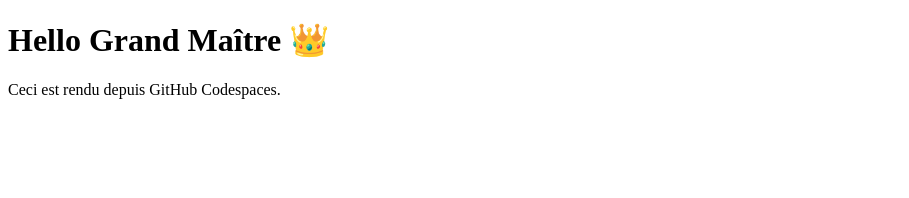
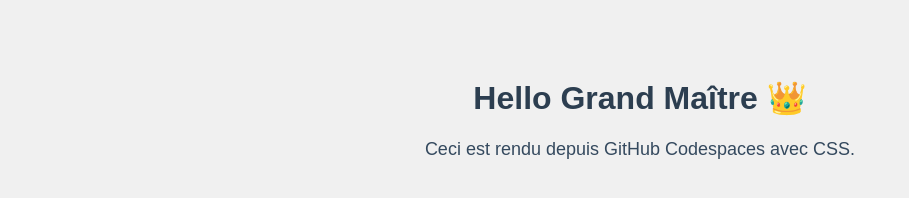
Before and after one commit to lolopremier99/Scout-track, a plain HTML site: page index.html in a window 1280 px wide. Shown: the whole page, without its empty margins (0-909 px from the left). Drawn offline with Linux system fonts and the light colour scheme.

Commit message:
ajout css et style

```diff
--- a/index.html
+++ b/index.html
@@ -1,12 +1,13 @@
 <!DOCTYPE html>
 <html lang="fr">
 <head>
-  <meta charset="UTF-8" />
-  <meta name="viewport" content="width=device-width, initial-scale=1.0">
-  <title>Test Codespaces</title>
+    <meta charset="UTF-8" />
+    <meta name="viewport" content="width=device-width, initial-scale=1.0">
+    <title>Test Codespaces</title>
+    <link rel="stylesheet" href="style.css">
 </head>
 <body>
-  <h1>Hello Grand Maître 👑</h1>
-  <p>Ceci est rendu depuis GitHub Codespaces.</p>
+    <h1>Hello Grand Maître 👑</h1>
+    <p>Ceci est rendu depuis GitHub Codespaces avec CSS.</p>
 </body>
 </html>
--- /dev/null
+++ b/style.css
@@ -0,0 +1,16 @@
+/* style.css */
+body {
+    background-color: #f0f0f0;
+    font-family: Arial, sans-serif;
+    text-align: center;
+    padding-top: 50px;
+}
+
+h1 {
+    color: #2c3e50;
+}
+
+p {
+    color: #34495e;
+    font-size: 18px;
+}
```
